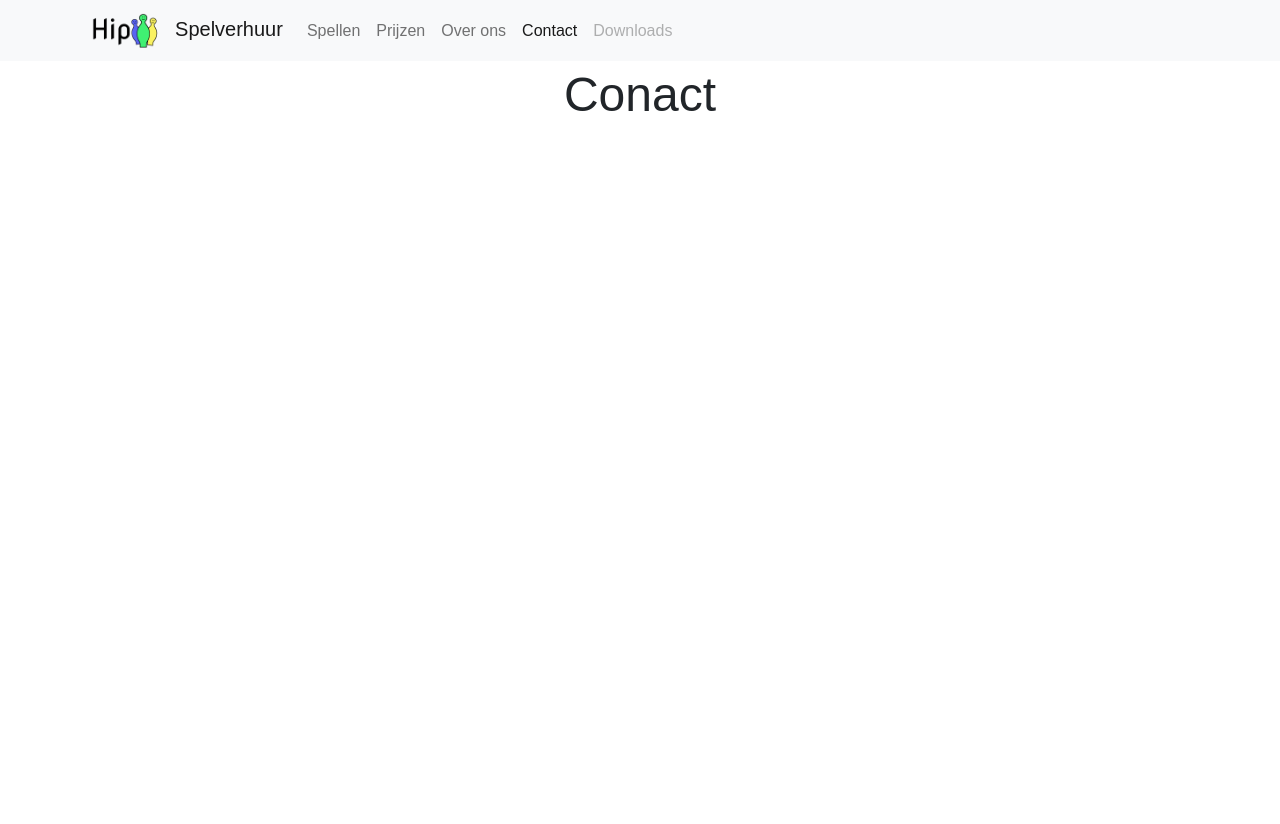
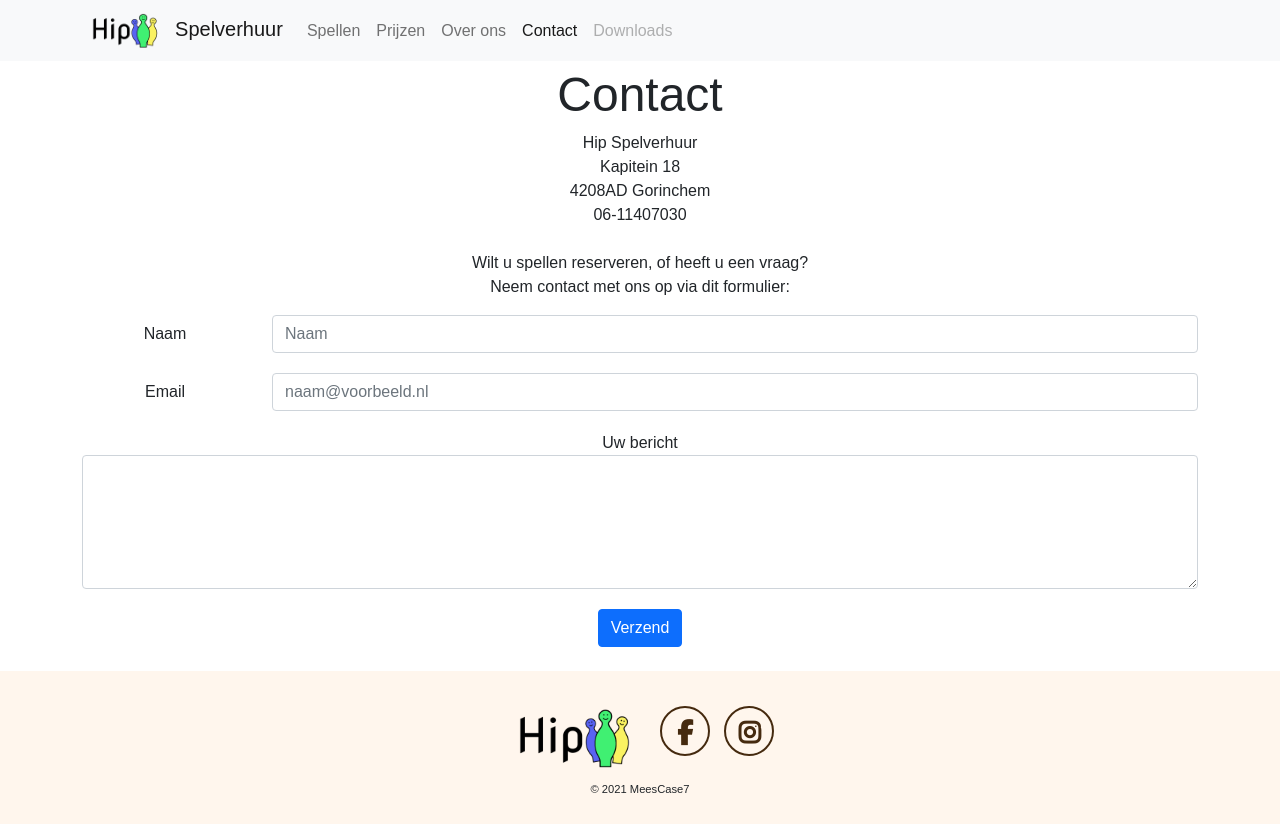
Before and after one commit to MeesKees7/hip-spelverhuur, a plain HTML site: page contact.html in a window 1280 px wide. Before the commit the page ends 800 px from the top, so only its background shows below. Drawn offline with nearby package versions, Linux system fonts and the light colour scheme.

Commit message:
contactform Een contactformulier toegevoegd

```diff
--- a/contact.html
+++ b/contact.html
@@ -1,32 +1,55 @@
 <!DOCTYPE html>
 <html lang="en" dir="ltr">
   <head>
-    <meta charset="utf-8">
-    <meta name="viewport" content="width=device-width, initial-scale=1">
+    <meta charset="utf-8" />
+    <meta name="viewport" content="width=device-width, initial-scale=1" />
     <title>Hip Spelverhuur</title>
-    <link href="https://cdn.jsdelivr.net/npm/bootstrap@5.0.2/dist/css/bootstrap.min.css" rel="stylesheet" integrity="sha384-EVSTQN3/azprG1Anm3QDgpJLIm9Nao0Yz1ztcQTwFspd3yD65VohhpuuCOmLASjC" crossorigin="anonymous">
-    <script src="https://kit.fontawesome.com/33ce04e75f.js" crossorigin="anonymous"></script>
-    <link rel="stylesheet" href="css/styles.css">
+    <link
+      href="https://cdn.jsdelivr.net/npm/bootstrap@5.0.2/dist/css/bootstrap.min.css"
+      rel="stylesheet"
+      integrity="sha384-EVSTQN3/azprG1Anm3QDgpJLIm9Nao0Yz1ztcQTwFspd3yD65VohhpuuCOmLASjC"
+      crossorigin="anonymous"
+    />
+    <script
+      src="https://kit.fontawesome.com/33ce04e75f.js"
+      crossorigin="anonymous"
+    ></script>
+    <link rel="stylesheet" href="css/styles.css" />
   </head>
   <body>
-
     <div class="container">
       <nav class="navbar fixed-top navbar-expand-md navbar-light bg-light">
         <div class="container-md">
           <a class="navbar-brand" href="index.html">
-              <img src="images/LogoNav.png" height="35" alt="LogoHip">
+            <img src="images/LogoNav.png" height="35" alt="LogoHip" />
             Spelverhuur
           </a>
-            <button class="navbar-toggler" type="button" data-bs-toggle="collapse" data-bs-target="#navbarNavAltMarkup" aria-controls="navbarNavAltMarkup" aria-expanded="false" aria-label="Toggle navigation">
+          <button
+            class="navbar-toggler"
+            type="button"
+            data-bs-toggle="collapse"
+            data-bs-target="#navbarNavAltMarkup"
+            aria-controls="navbarNavAltMarkup"
+            aria-expanded="false"
+            aria-label="Toggle navigation"
+          >
             <span class="navbar-toggler-icon"></span>
           </button>
           <div class="collapse navbar-collapse" id="navbarNavAltMarkup">
             <div class="navbar-nav">
               <a class="nav-link" href="spellen.html">Spellen</a>
               <a class="nav-link" href="prijzen.html">Prijzen</a>
-                <a class="nav-link"  href="overons.html">Over ons</a>
-                <a class="nav-link active" aria-current="page" href="contact.html">Contact</a>
-                <a class="nav-link disabled" href="#" tabindex="-1" aria-disabled="true">Downloads</a>
+              <a class="nav-link" href="overons.html">Over ons</a>
+              <a class="nav-link active" aria-current="page" href="contact.html"
+                >Contact</a
+              >
+              <a
+                class="nav-link disabled"
+                href="#"
+                tabindex="-1"
+                aria-disabled="true"
+                >Downloads</a
+              >
             </div>
           </div>
         </div>
@@ -34,14 +57,74 @@
     </div>
 
     <h1>...</h1>
-<h1>Conact</h1>
+    <h1>Contact</h1>
+    <div class="container">
+      Hip Spelverhuur <br />
+      Kapitein 18 <br />
+      4208AD Gorinchem <br />
+      06-11407030 <br /><br />
+      <p>Wilt u spellen reserveren, of heeft u een vraag?<br>
+        Neem contact met ons op via dit formulier: </p>
+    </div>
 
+    <div class="container">
+      <form
+        method="post"
+        enctype="multipart/form-data"
+        action="/wsc/formmail.php"
+      >
+        <input type="hidden" name="require" value="email" />
+        <input type="hidden" name="recipient" value="info" />
+        <input type="hidden" name="ar_subject" value="Hartelijk dank!" />
+        <div class="form-group row">
+          <label for="naam" class="col-sm-2 col-form-label">Naam</label>
+          <div class="col-sm-10">
+            <input
+              type="text"
+              class="form-control"
+              id="naam"
+              placeholder="Naam"
+            />
+          </div>
+        </div>
 
+        <div class="form-group row">
+          <label for="email" class="col-sm-2 col-form-label">Email</label>
+          <div class="col-sm-10">
+            <input
+              type="email"
+              class="form-control"
+              id="email"
+              aria-describedby="emailHelp"
+              placeholder="naam@voorbeeld.nl"
+            />
+          </div>
+        </div>
+        <div class="form-group">
+          <label for="bericht">Uw bericht</label>
+          <textarea class="form-control" id="bericht" rows="5"></textarea>
+        </div>
+        <button type="submit" class="btn btn-primary">Verzend</button> <br /><br />
+      </form>
+    </div>
 
-    <script src="https://cdn.jsdelivr.net/npm/bootstrap@5.0.2/dist/js/bootstrap.bundle.min.js" integrity="sha384-MrcW6ZMFYlzcLA8Nl+NtUVF0sA7MsXsP1UyJoMp4YLEuNSfAP+JcXn/tWtIaxVXM" crossorigin="anonymous"></script>
+    <script
+      src="https://cdn.jsdelivr.net/npm/bootstrap@5.0.2/dist/js/bootstrap.bundle.min.js"
+      integrity="sha384-MrcW6ZMFYlzcLA8Nl+NtUVF0sA7MsXsP1UyJoMp4YLEuNSfAP+JcXn/tWtIaxVXM"
+      crossorigin="anonymous"
+    ></script>
+  </body>
+  <footer>
+      <div class="footer">
+        <div class="socials">
+          <img src="images/LogoNav.png" height="60" alt="Logo_Hip">
+          <a href="#" class="fab fa-facebook-f"></i></a>
+          <a href="#" class="fab fa-instagram"></i></a>
+        </div>
+        <p id="copyright">&copy; 2021 MeesCase7</p>
+      </div>
 
-  </body>
-
+    </footer>
 
 
 </html>
--- a/css/styles.css
+++ b/css/styles.css
@@ -1,49 +1,49 @@
-body{
+body {
   /* background-color: var(--bs-blue);
   color: var(--bs-gray); */
   text-align: center;
   font-family: sans-serif;
 }
 
-.titelbalk{
+.titelbalk {
   margin-top: 60px;
   background-color: #452a0f;
   padding: 20px;
 }
 
-.algemeen{
+.algemeen {
   padding: 30px;
-  background-color: #edd7c2
+  background-color: #edd7c2;
 }
 
-.despellen{
+.despellen {
   padding: 30px;
   background-color: #fff6ed;
 }
 
 @media only screen and (min-width: 600px) {
-  .despellen{
+  .despellen {
     padding-left: 100px;
     padding-right: 100px;
   }
 }
 
-h1{
+h1 {
   font-size: 3rem;
   font-family: sans-serif;
 }
 
-.footer{
+.footer {
   background: #fff6ed;
   padding: 10px;
 }
 
-.socials{
+.socials {
   height: 100px;
   padding: 10px;
 }
 
-.fab{
+.fab {
   color: #452a0f;
   border-radius: 50px;
   border: 2px solid #452a0f;
@@ -56,8 +56,12 @@ h1{
   font-weight: bold;
 }
 
-#copyright{
-  font-size: 0.7rem
+.form-control {
+  margin-bottom: 20px;
+}
+
+#copyright {
+  font-size: 0.7rem;
 }
 
 /* img{
```
Lines whose indentation alone changed are shown as unchanged.
